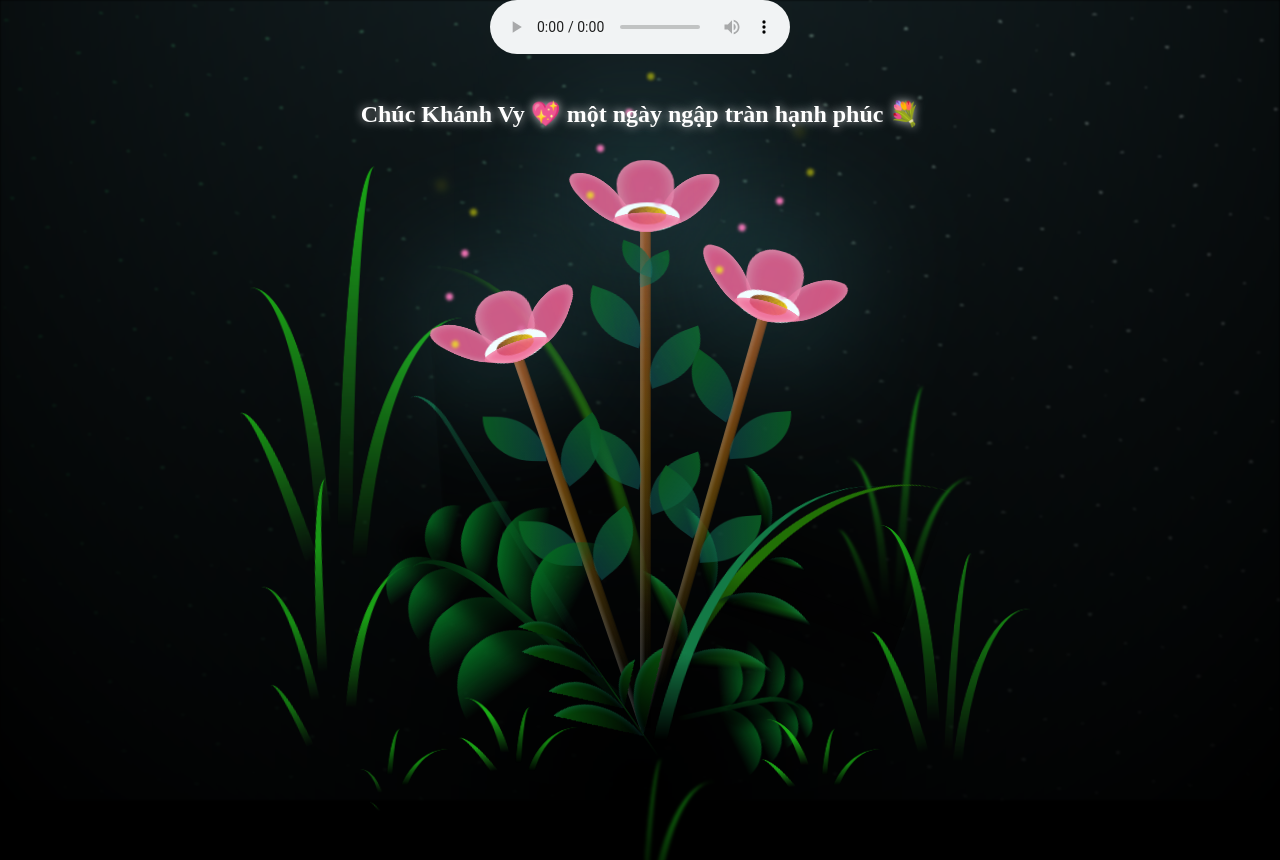
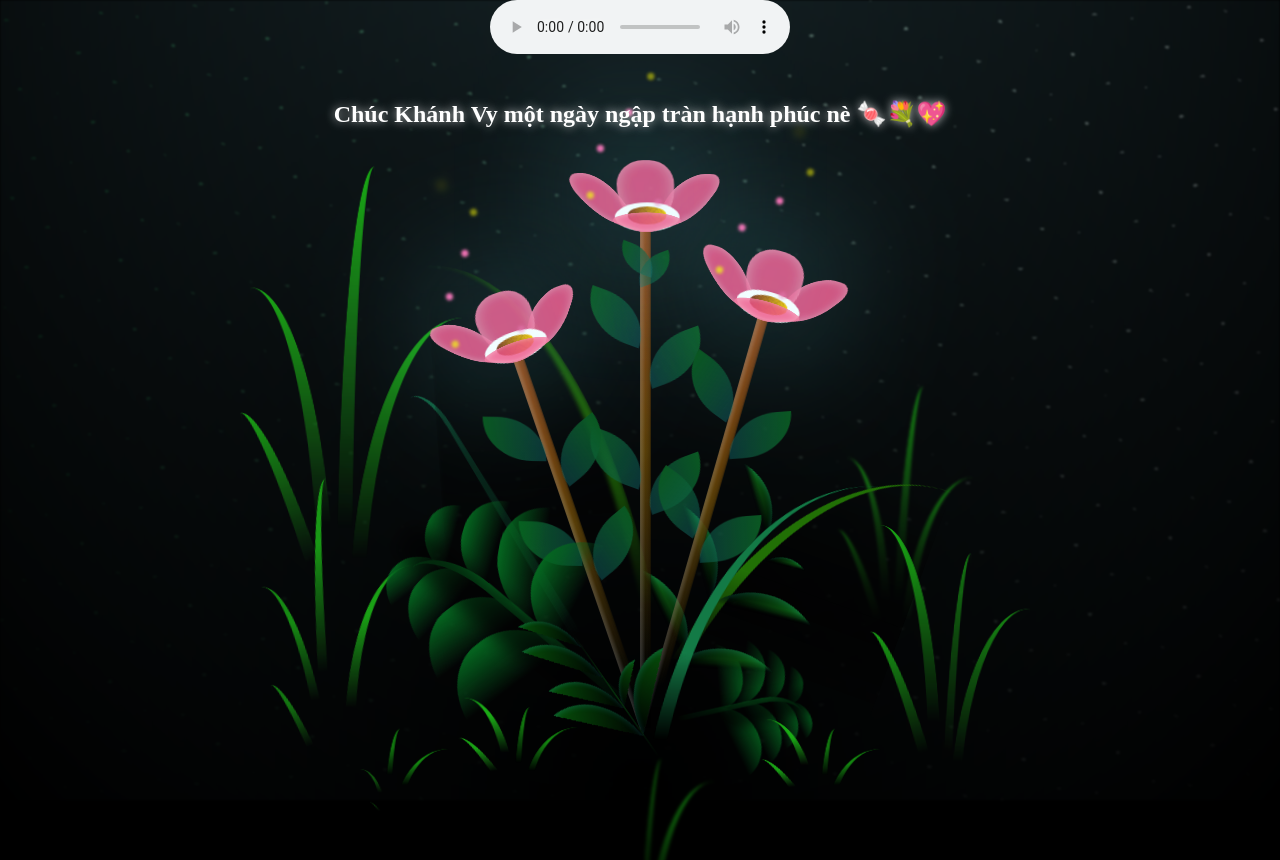
Before and after one commit to Tuananhzip/flowersss, a plain HTML site: page index.html in a window 1280 px wide. Shown: the top 860 px of the page. Drawn offline with Linux system fonts and the light colour scheme.

Commit message:
third comit4

```diff
--- a/index.html
+++ b/index.html
@@ -12,7 +12,7 @@
 </head>
 
 <body class="container">
-  <div class="header-text">Chúc Khánh Vy 💖 một ngày ngập tràn hạnh phúc 💐</div>
+  <div class="header-text">Chúc Khánh Vy một ngày ngập tràn hạnh phúc nè 🍬💐💖</div>
   <div class="night"></div>
   <div class="flowers">
     <div class="flower flower--1">
```
